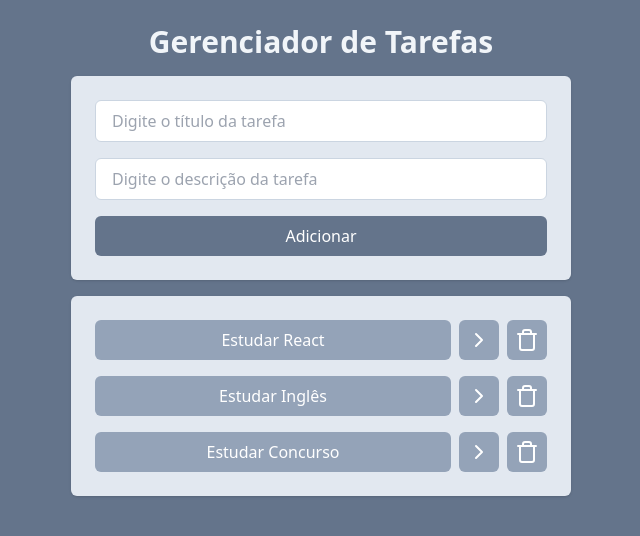
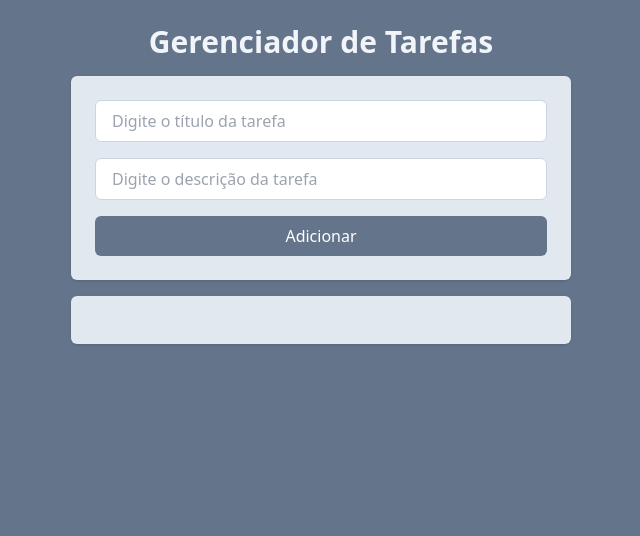
Before and after one commit to LuketeS/react-task-list, a React (Vite) app: page / in a window 1280 px wide. Shown: the top 536 px of the page, without its empty margins (319-959 px from the left). Built offline with nearby package versions, Linux system fonts and the light colour scheme.

Commit message:
feat: Adicionado persistência na lista com localStorage e useEffect

```diff
--- a/src/App.jsx
+++ b/src/App.jsx
@@ -1,32 +1,41 @@
-import { useState } from "react";
+import { useEffect, useState } from "react";
 import AddTask from "./components/AddTask";
 import Tasks from "./components/Tasks";
 import { v4 } from "uuid";
 
 function App() {
-  const [tasks, setTasks] = useState([
-    {
-      id: 1,
-      title: "Estudar React",
-      description:
-        "Ler a documentação oficial do React e fazer exercícios práticos.",
-      isCompleted: false,
-    },
-    {
-      id: 2,
-      title: "Estudar Inglês",
-      description:
-        "Ler a documentação oficial do React e fazer exercícios práticos.",
-      isCompleted: false,
-    },
-    {
-      id: 3,
-      title: "Estudar Concurso",
-      description:
-        "Ler a documentação oficial do React e fazer exercícios práticos.",
-      isCompleted: false,
-    },
-  ]);
+  const [tasks, setTasks] = useState(
+    JSON.parse(localStorage.getItem("tasks")) || [],
+  );
+
+  // {
+  //   id: 1,
+  //   title: "Estudar React",
+  //   description:
+  //     "Ler a documentação oficial do React e fazer exercícios práticos.",
+  //   isCompleted: false,
+  // },
+  // {
+  //   id: 2,
+  //   title: "Estudar Inglês",
+  //   description:
+  //     "Ler a documentação oficial do React e fazer exercícios práticos.",
+  //   isCompleted: false,
+  // },
+  // {
+  //   id: 3,
+  //   title: "Estudar Concurso",
+  //   description:
+  //     "Ler a documentação oficial do React e fazer exercícios práticos.",
+  //   isCompleted: false,
+  // },
+
+  // Executa a função da esquerda, sempre que algum valor da lista é alterado.
+  // Irei usar essa funcionalidade para sempre alterar o LocalStorager ao mesmo
+  // tempo que o State das Tasks for alterado
+  useEffect(() => {
+    localStorage.setItem("tasks", JSON.stringify(tasks));
+  }, [tasks]);
 
   function onTaskClick(taskId) {
     const newTasks = tasks.map((task) => {
```
